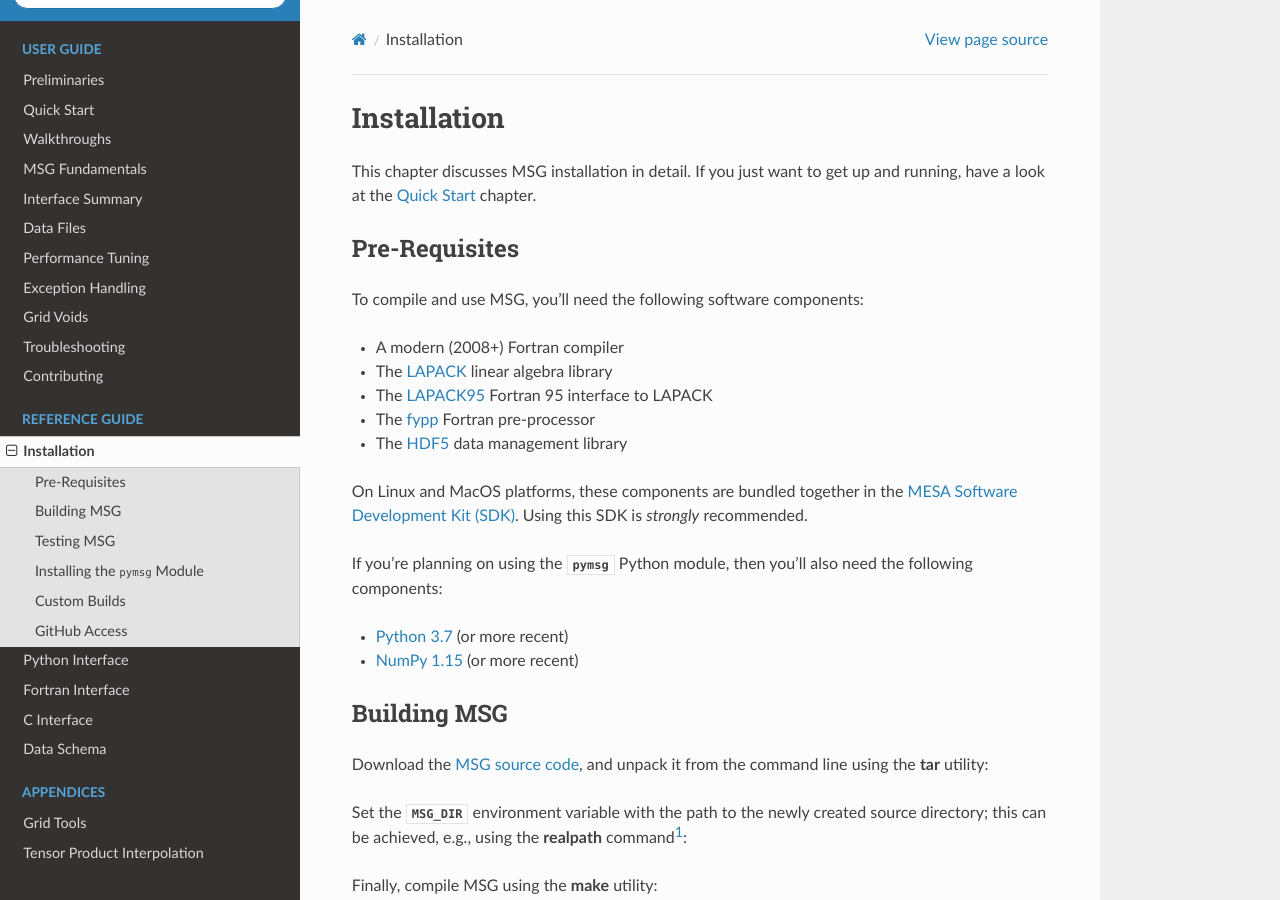
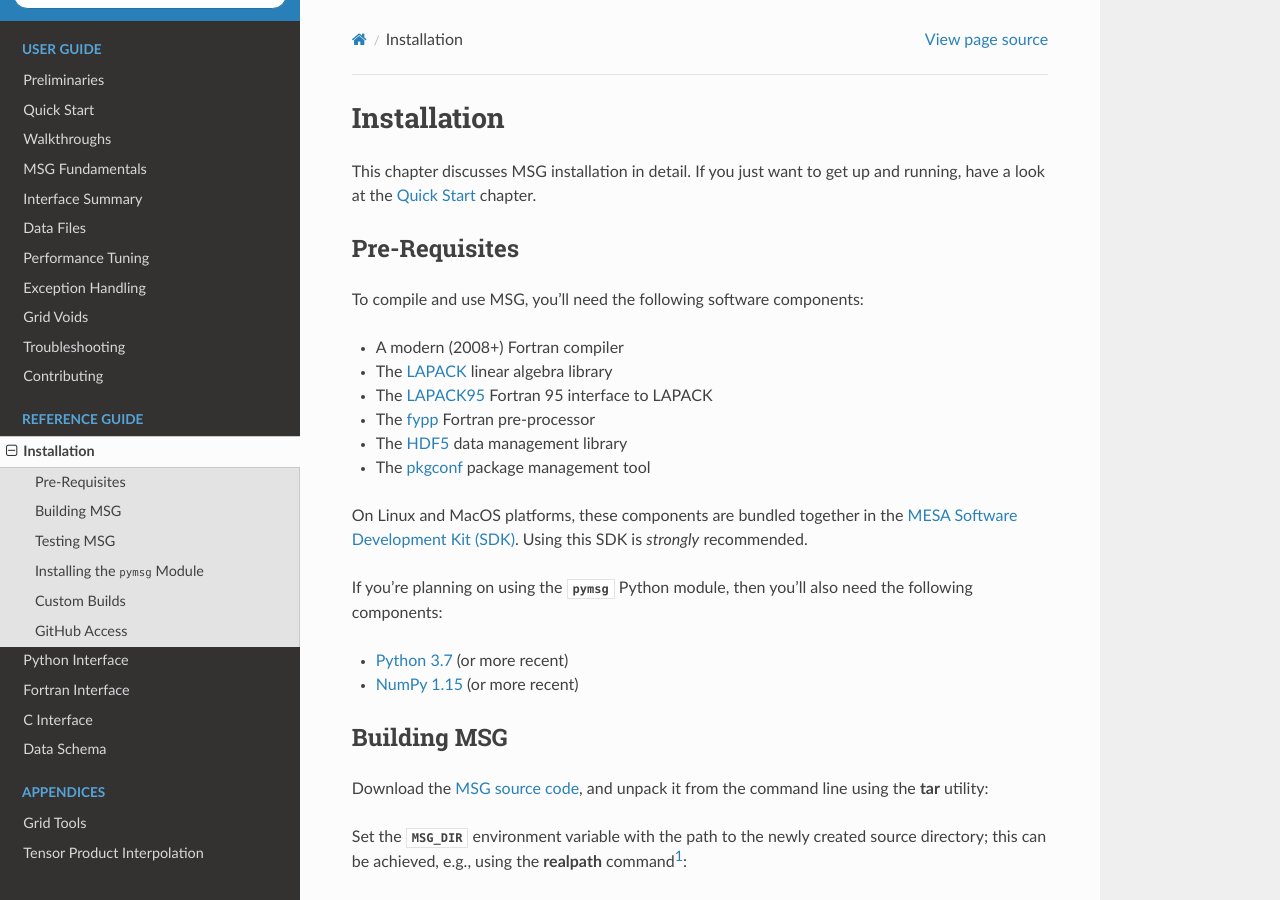
Before and after one commit to rhdtownsend/msg, a Sphinx documentation site: the page built from docs/source/ref-guide/installation.rst, in a window 1280 px wide and 900 px high. Built offline with Sphinx 7.4.7 and the Read the Docs theme 3.1.0, drawn with Linux system fonts in a browser that asks for light colours.

Commit message:
Added pkgconf as prerequisite

```diff
--- a/docs/source/ref-guide/installation.rst
+++ b/docs/source/ref-guide/installation.rst
@@ -19,6 +19,7 @@ components:
   interface to LAPACK
 * The :git:`fypp <aradi/fypp>` Fortran pre-processor
 * The `HDF5 <https://www.hdfgroup.org/solutions/hdf5/>`__ data management library
+* The `pkgconf <http://pkgconf.org/>`__ package management tool
 
 On Linux and MacOS platforms, these components are bundled together in
 the `MESA Software Development Kit (SDK) <mesa-sdk_>`__. Using this SDK
```
